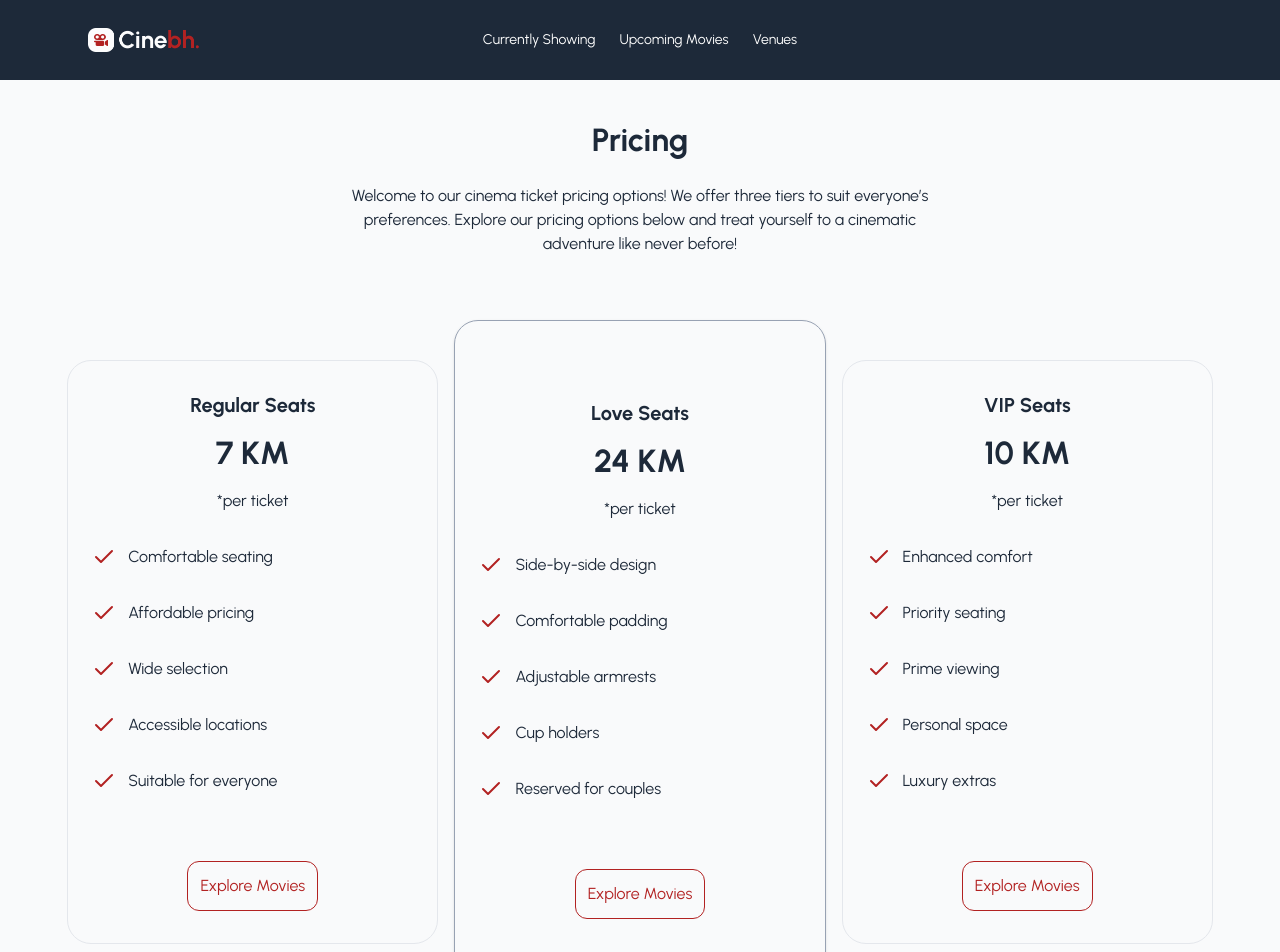
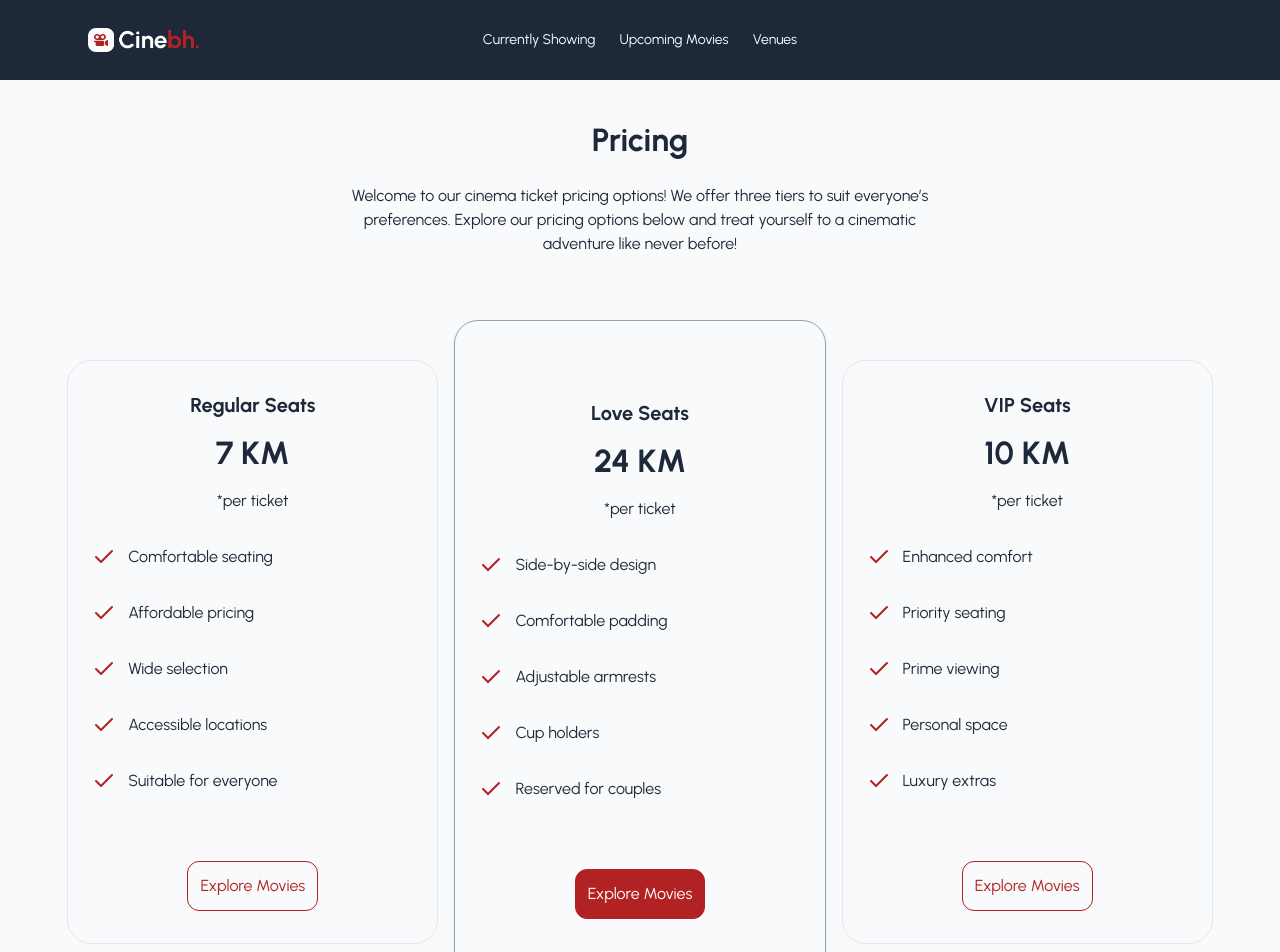
Before and after one commit to EdahZdralovic/CinemaBH-frontend, a React (Vite) app in the folder frontend/: page /tickets in a window 1280 px wide. Shown: the top 952 px of the page. Built offline with nearby package versions, Linux system fonts and the light colour scheme.

Commit message:
Fix after PR v2 - fix design of button

```diff
--- a/frontend/src/components/Cards/TicketsCard.tsx
+++ b/frontend/src/components/Cards/TicketsCard.tsx
@@ -1,8 +1,8 @@
 import React from "react";
 
-import { Check } from "lucide-react";
+import {Check} from "lucide-react";
 
-export interface TicketsCardProps{
+export interface TicketsCardProps {
     title: string;
     price: number;
     disclaimer: string
@@ -10,14 +10,13 @@ export interface TicketsCardProps{
     isMainCard: boolean;
 }
 
-export function TicketsCard( { title, price, disclaimer,  options, isMainCard} : TicketsCardProps ) {
+export function TicketsCard({title, price, disclaimer, options, isMainCard}: TicketsCardProps) {
     return (
-        <div
-            className={
-                isMainCard ? "relative text-center border shadow rounded-3xl border-[#98A2B3] md:mt-0 md:w-[29%] max-w-[408px] w-10/12 mb-8 md:mb-14 pb-8 pt-12 md:min-h-[536px]"
-                    : "relative text-center border rounded-3xl border-[#E4E7EC] md:w-[29%] max-w-[408px] w-10/12 md:mt-10 mb-8 md:mb-24 pb-8 md:min-h-[520px]"
-            }>
-
+        <div className={
+            "relative text-center border rounded-3xl md:w-[29%] max-w-[408px] w-10/12 mb-8 pb-8 " +
+            (isMainCard
+                ? "shadow border-[#98A2B3] md:mt-0 md:mb-14 pt-12 md:min-h-[536px]"
+                : "border-[#E4E7EC] md:mt-10 md:mb-24 md:min-h-[520px]")}>
             <h6 className="pt-8 font-bold text-[20px]">{title}</h6>
             <h4 className="pt-6 font-bold text-[32px]">{price} KM</h4>
             <p className="pt-6 font-light text-[16px]">{disclaimer}</p>
@@ -25,7 +24,8 @@ export function TicketsCard( { title, price, disclaimer,  options, isMainCard} :
                 <span className="flex  pt-8 text-[16px] text-left pl-6 gap-3">
                         <Check className="text-[#B22222] text-left "/>{option} <br/></span>))}
             <button
-                    className="mt-[68px] p-3 border rounded-xl border-[#B22222] text-[#B22222] hover:bg-[#B22222] hover:text-white">
+                className={"mt-[68px] p-3 border rounded-xl border-[#B22222] "
+                    + (isMainCard ? "bg-[#B22222] text-white" : "text-[#B22222]")}>
                 Explore Movies
             </button>
         </div>
--- a/frontend/src/pages/Tickets/tickets.tsx
+++ b/frontend/src/pages/Tickets/tickets.tsx
@@ -1,6 +1,6 @@
 import React from "react"
 
-import {TicketsCard, type TicketsCardProps} from "../../components/Cards/TicketsCard";
+import { TicketsCard, type TicketsCardProps } from "../../components/Cards/TicketsCard";
 
 const TICKETS: TicketsCardProps[] = [
     {
```
Lines whose indentation alone changed are shown as unchanged.
